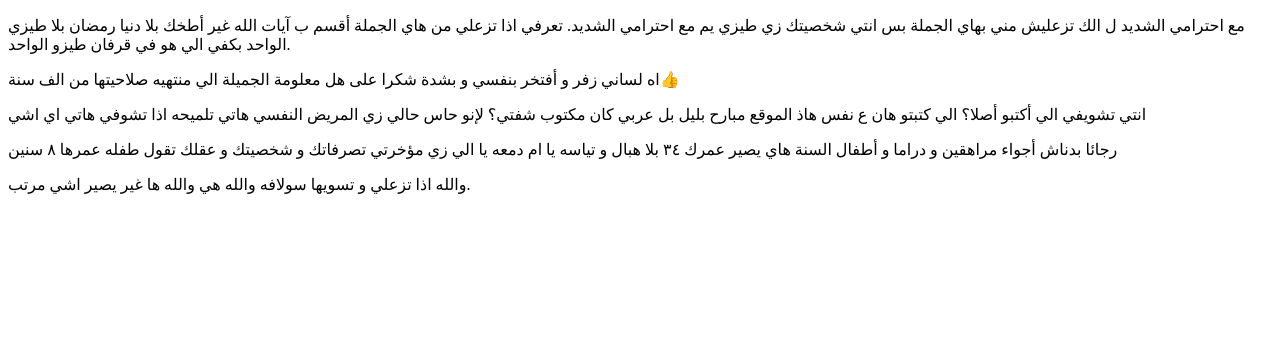
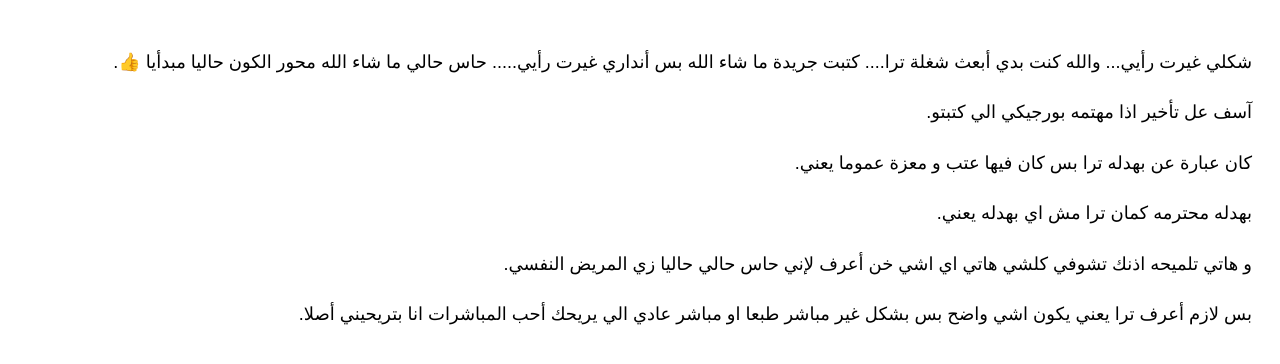
Before and after one commit to MeaninglessUsername1/RandomURLname, a plain HTML site: page index.html in a window 1280 px wide. Drawn offline with Linux system fonts and the light colour scheme.

Commit message:
Add files via upload

```diff
--- a/index.html
+++ b/index.html
@@ -3,17 +3,33 @@
 <head>
     <meta charset="UTF-8">
     <meta name="viewport" content="width=device-width, initial-scale=1.0">
-    <title>Text</title>
+    <title>نص عربي</title>
+    <style>
+        body {
+            font-family: 'Arial', sans-serif;
+            direction: rtl;
+            text-align: right;
+            background-color: #ffffff;
+            color: #000000;
+            padding: 20px;
+            font-size: 18px;
+            line-height: 1.8;
+        }
+    </style>
 </head>
 <body>
-    <p>مع احترامي الشديد ل الك تزعليش مني بهاي الجملة بس انتي شخصيتك زي طيزي يم مع احترامي الشديد. تعرفي اذا تزعلي من هاي الجملة أقسم ب آيات الله غير أطخك بلا دنيا رمضان بلا طيزي الواحد بكفي الي هو في قرفان طيزو الواحد.</p>
 
-    <p>اه لساني زفر و أفتخر بنفسي و بشدة شكرا على هل معلومة الجميلة الي منتهيه صلاحيتها من الف سنة👍</p>
+<p>شكلي غيرت رأيي... والله كنت بدي أبعث شغلة ترا.... كتبت جريدة ما شاء الله بس أنداري غيرت رأيي..... حاس حالي ما شاء الله محور الكون حاليا مبدأيا 👍.</p>
 
-    <p>انتي تشويفي الي أكتبو أصلا؟ الي كتبتو هان ع نفس هاذ الموقع مبارح بليل بل عربي كان مكتوب شفتي؟ لإنو حاس حالي زي المريض النفسي هاتي تلميحه اذا تشوفي هاتي اي اشي</p>
+<p>آسف عل تأخير اذا مهتمه بورجيكي الي كتبتو.</p>
 
-    <p>رجائا بدناش أجواء مراهقين و دراما و أطفال السنة هاي يصير عمرك ٣٤ بلا هبال و تياسه يا ام دمعه يا الي زي مؤخرتي تصرفاتك و شخصيتك و عقلك تقول طفله عمرها ٨ سنين</p>
+<p>كان عبارة عن بهدله ترا بس كان فيها عتب و معزة عموما يعني.</p>
 
-    <p>والله اذا تزعلي و تسويها سولافه والله هي والله ها غير يصير اشي مرتب.</p>
+<p>بهدله محترمه كمان ترا مش اي بهدله يعني.</p>
+
+<p>و هاتي تلميحه اذنك تشوفي كلشي هاتي اي اشي خن أعرف لإني حاس حالي حاليا زي المريض النفسي.</p>
+
+<p>بس لازم أعرف ترا يعني يكون اشي واضح بس بشكل غير مباشر طبعا او مباشر عادي الي يريحك أحب المباشرات انا بتريحيني أصلا.</p>
+
 </body>
 </html>
```
